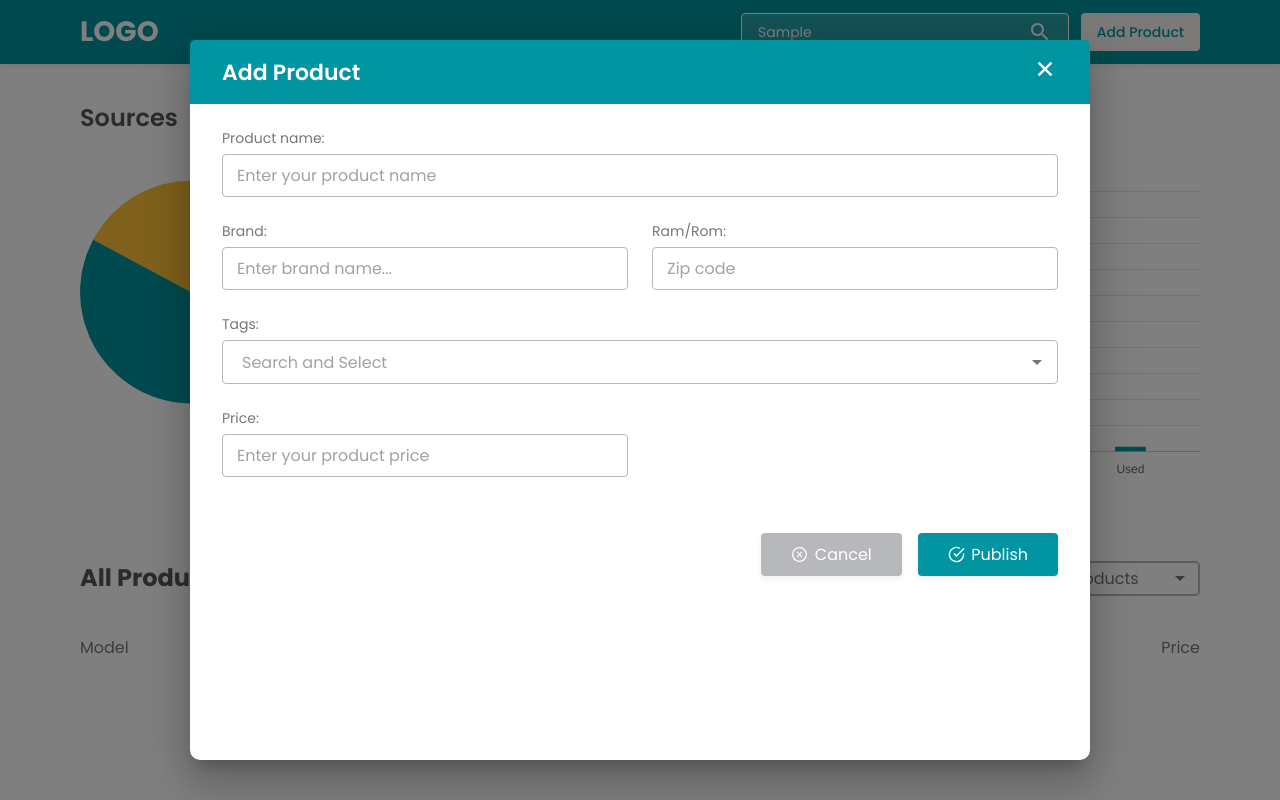
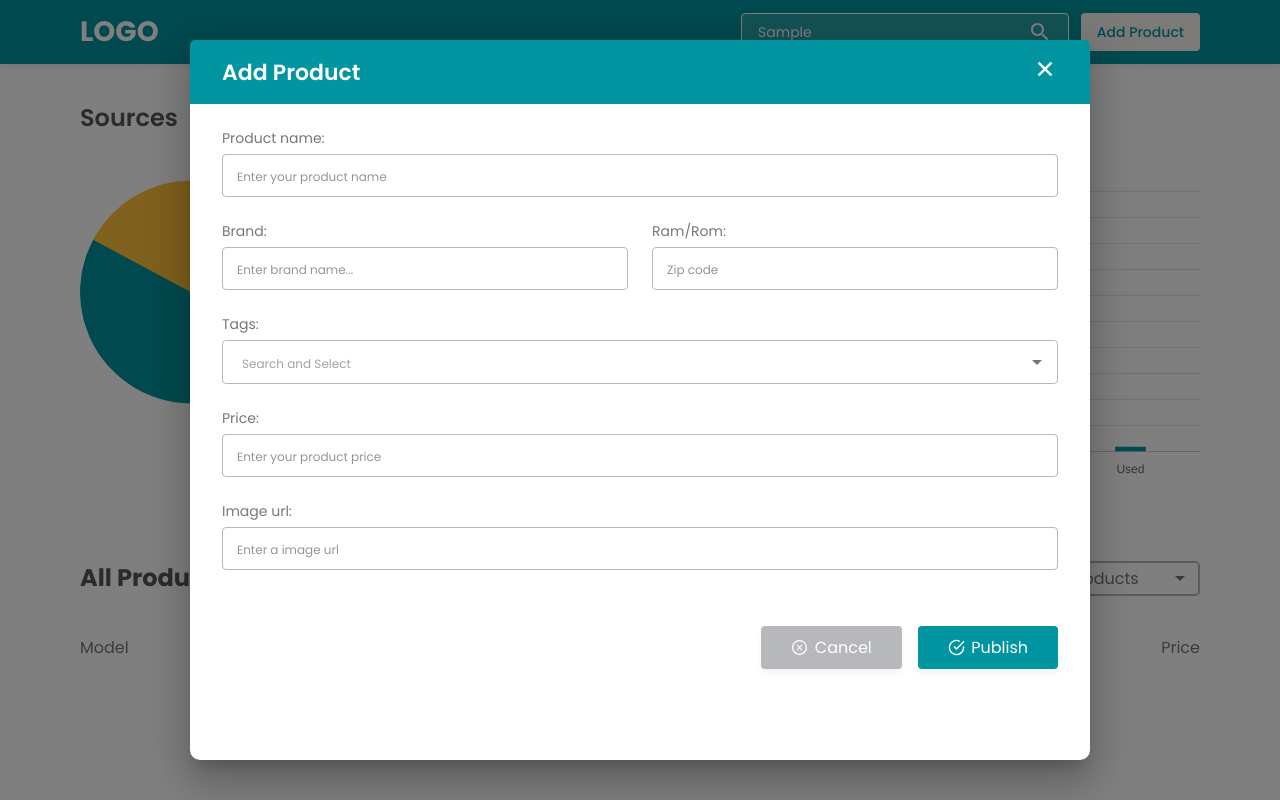
Before and after one commit to shahnewaz171/product-dashboard, a React (Create React App) app: page / in a window 1280 px wide. Both pictures are taken after typing "Sample" into the empty fields and a click on the button "Add Product". Shown: the top 800 px of the page. Built offline with nearby package versions, Linux system fonts and the light colour scheme.

Commit message:
dynamic add product form and updated functionalities

```diff
--- a/src/components/Home/AllProducts/AddProduct/AddProduct.css
+++ b/src/components/Home/AllProducts/AddProduct/AddProduct.css
@@ -1,5 +1,5 @@
 .add-product .MuiOutlinedInput-input {
-    padding: 10px 125px 10px 15px;
+    padding: 10px 15px;
 }
 
 .add-product .MuiAutocomplete-root .MuiOutlinedInput-root {
@@ -68,6 +68,9 @@
     width: 15px !important;
     margin-right: 5px;
 }
+.disable-color{
+    color: #fff !important;
+}
 
 .add-product .MuiFormHelperText-root {
     margin-left: 0px;
@@ -77,3 +80,13 @@
     padding: 9.5px 30px;
     box-shadow: 0px 4px 6px rgba(0, 0, 0, 0.05);
 }
+
+/* hide arrow icons */
+input::-webkit-outer-spin-button,
+input::-webkit-inner-spin-button {
+  -webkit-appearance: none;
+  margin: 0;
+}
+input[type=number] {
+  -moz-appearance: textfield;
+}
--- a/src/components/Home/AllProducts/AddProduct/AddProduct.tsx
+++ b/src/components/Home/AllProducts/AddProduct/AddProduct.tsx
@@ -4,25 +4,31 @@ import { useForm } from 'react-hook-form';
 import { IoCloseSharp } from 'react-icons/io5';
 import useGlobalContext from '../../../../context/useGlobalContext';
 import { modalStyle } from '../../../shared/CustomStyles/CustomStyles';
+import { ProductInput } from '../../../../types/model';
 import { AiOutlineCloseCircle } from "react-icons/ai";
 import { FiCheckCircle } from "react-icons/fi";
 import './AddProduct.css';
+interface Props {
+    open: boolean;
+    setOpen: React.Dispatch<React.SetStateAction<boolean>>;
+}
 
-const productInfo = [
-    { id: 1, title: "Product name", name: "pd_name", placeText: "Enter your product name" },
+const productInputs: ProductInput[] = [
+    { id: 1, title: "Product name", name: "phone_title", placeText: "Enter your product name" },
     { id: 2, title: "Brand", name: "brand", placeText: "Enter brand name..." },
     { id: 3, title: "Ram/Rom", name: "ram_rom", placeText: "Zip code" },
     { id: 4, title: "Tags", name: "tags", placeText: "Search and Select" },
-    { id: 5, title: "Price", name: "price", placeText: "Enter your product price" }
+    { id: 5, title: "Price", name: "phone_price", placeText: "Enter your product price" },
+    { id: 6, title: "Image url", name: "phone_image", placeText: "Enter a image url" }
 ]
-const tagLabel = ['Best value', 'Best camera', 'Best performance'];
+const tagLabel: string[] = ['Best Value', 'Best Camera', 'Best Performance'];
 
 
-const AddProduct: React.FC< any> = ({ open, setOpen }) => {
-    const { ErrorMessages } = useGlobalContext();
+const AddProduct: React.FC<Props> = ({ open, setOpen }) => {
+    const { ErrorMessages, products, getProducts } = useGlobalContext();
     const [disable, setDisable] = useState<boolean>(false);
     const [selectedTags, setSelectedTags] = useState<string[]>([]);
-    const { register, handleSubmit, reset, formState: { errors }, control } = useForm({
+    const { register, handleSubmit, reset, formState: { errors } } = useForm<any>({
         mode: "all",
         reValidateMode: 'onChange'
     });
@@ -38,7 +44,18 @@ const AddProduct: React.FC< any> = ({ open, setOpen }) => {
     }
 
     const onSubmit = (data: any) => {
-        console.log(data);
+        setDisable(true);
+        const tags =  selectedTags?.map(v => v.split(' ').join('_').toLowerCase());
+        const newItem = { ...data, customTags: tags, phone_images: [data.phone_image] };
+        const payload = [newItem, ...products];
+
+        setTimeout(() => {
+            setDisable(false);
+            getProducts(payload);
+            reset();
+            setSelectedTags([]);
+            setOpen(false);
+        }, 1000);
     }
 
     return (
@@ -61,7 +78,7 @@ const AddProduct: React.FC< any> = ({ open, setOpen }) => {
                 </Box>
                 <Box className="addProduct-body">
                     <Grid container columnSpacing={3} >
-                        {productInfo?.map(item => {
+                        {productInputs?.map(item => {
                             const { id, name, title, placeText } = item;
                             return (
                                 name === "tags" ?
@@ -79,18 +96,29 @@ const AddProduct: React.FC< any> = ({ open, setOpen }) => {
                                             // filterSelectedOptions
                                             onChange={(event, value) => handleSelectedTags(value)}
                                             renderInput={(params) => (
-                                                <TextField {...params} placeholder={placeText} {...register(`${name}`, { required: selectedTags.length ? '' : 'This field is required' })} />
+                                                <TextField {...params} placeholder={placeText} {...register(`${name}`, { required: selectedTags.length ? '' : 'This field is required' })} sx={{
+                                                    '& ::placeholder': {
+                                                        fontSize: '12px',
+                                                        color: '#000'
+                                                    }
+                                                }} />
                                             )}
                                         />
-                                        <ErrorMessages errors={errors} inputName={`${name}`}  />
+                                        <ErrorMessages errors={errors} inputName={`${name}`} />
                                     </Grid>
                                     :
-                                    <Grid key={id} item xs={ name === ("pd_name" || "price") ? 12 : 6 } sx={{ mb: 3, pt: name === "pd_name" ? 3 : 0 }}>
+                                    <Grid key={id} item xs={(name.includes('brand') || (name.includes('ram_rom'))) ? 6 : 12} sx={{ mb: 3, pt: name.includes('phone_title') ? 3 : 0 }}>
                                         <Typography component="p" className="searchItem-title" >
                                             {title}:
                                         </Typography>
-                                        <TextField fullWidth {...register(`${name}`, { required: 'This field is required' })} placeholder={placeText} />
-                                        <ErrorMessages errors={errors} inputName={`${name}`}  />
+                                        <TextField fullWidth type={name.includes('phone_price') ? "number" : name.includes('phone_image') ? 'url' : "text"} {...register(`${name}`, { required: 'This field is required' })}
+                                            placeholder={placeText} sx={{
+                                                '& ::placeholder': {
+                                                    fontSize: '12px',
+                                                    color: '#000'
+                                                }
+                                            }} />
+                                        <ErrorMessages errors={errors} inputName={`${name}`} />
                                     </Grid>
                             )
                         })}
--- a/src/components/Home/Home.tsx
+++ b/src/components/Home/Home.tsx
@@ -10,7 +10,7 @@ import './Home.css';
 
 
 const Home: React.FC<any> = () => {
-    const { products, percentage } = useGlobalContext();
+    const { percentage } = useGlobalContext();
 
     return (
         <Main>
--- /dev/null
+++ b/src/components/shared/Loader/CircleLoader.tsx
@@ -0,0 +1,13 @@
+import React from 'react';
+import { Box, CircularProgress } from '@mui/material';
+
+const CircleLoader: React.FC = () => {
+
+    return (
+        <Box className="d-flex justify-center">
+            <CircularProgress sx={{ height: '40px !important', width: '40px !important' }} />
+        </Box>
+    );
+};
+
+export default CircleLoader;
--- a/src/components/shared/Loader/RotatingLoader.tsx
+++ b/src/components/shared/Loader/RotatingLoader.tsx
@@ -6,7 +6,7 @@ const RotatingLoader: React.FC = () => {
 
     return (
         <div style={loaderStyle}>
-            <RotatingLines width={'80'} strokeColor="#0095A0" strokeWidth="2" />
+            <RotatingLines width={'75'} strokeColor="#0095A0" strokeWidth="2" />
         </div>
     );
 };
--- a/src/context/useGlobalContext.tsx
+++ b/src/context/useGlobalContext.tsx
@@ -14,8 +14,8 @@ export const UserProvider: React.FC<ReactNode> = ({ children }) => {
     const [searchValue, setSearchValue] = useState<string>("");
     const toastId = useRef<any>(null);
 
-    const getProducts = () => {
-        const productLength = productList.length;
+    const getProducts = (data: productProps[]) => {
+        const productLength = data.length;
         let totalBikroy = 0;
         let totalDaraz = 0;
         let totalPickaboo = 0;
@@ -27,17 +27,17 @@ export const UserProvider: React.FC<ReactNode> = ({ children }) => {
         if (productLength) {
             setIsLoading(false);
 
-            const data = productList.map((item, index) => {
+            const filteredProducts = data?.map((item, index) => {
                 const { phone_price, official_warranty, unofficial_warranty, no_warranty, used_phone, phone_link, ram, storage, brand, phone_details } = item;
 
                 item.tags = [];
 
-                const mainSensor = parseInt(phone_details.mainCamera?.split(',')[0]);
-                const cameras = phone_details.mainCamera?.split(/[ ,]+/)?.filter(item => (item === 'MP'));
-                const selfieCamera = parseInt(phone_details.selfieCamera?.split(',')[0]);
-                const snapdragonChip = phone_details['chipset'].toLowerCase()?.includes('snapdragon');
-                const amoledDisplay = phone_details['displayType'].toLowerCase()?.includes('amoled');
-                const specificPixels = phone_details['displayRes'].toLowerCase()?.includes('1080');
+                const mainSensor = parseInt(phone_details?.mainCamera?.split(',')[0]);
+                const cameras = phone_details?.mainCamera?.split(/[ ,]+/)?.filter(item => (item === 'MP'));
+                const selfieCamera = parseInt(phone_details?.selfieCamera?.split(',')[0]);
+                const snapdragonChip = phone_details?.chipset?.toLowerCase().includes('snapdragon');
+                const amoledDisplay = phone_details?.displayType?.toLowerCase().includes('amoled');
+                const specificPixels = phone_details?.displayRes?.toLowerCase().includes('1080');
 
                 /* best value */
                 if((phone_price <= 20000) && ((Number(ram)) >= 4) && ((Number(storage)) >= 64) && ((brand.toLowerCase().includes('xiaomi')) || (brand.toLowerCase().includes('realme')))){
@@ -80,7 +80,7 @@ export const UserProvider: React.FC<ReactNode> = ({ children }) => {
                 return item;
 
             });
-            setProducts(data);
+            setProducts(filteredProducts);
 
             const sourcesLength = totalBikroy + totalDaraz + totalPickaboo;
 
@@ -103,7 +103,7 @@ export const UserProvider: React.FC<ReactNode> = ({ children }) => {
     }
 
     useEffect(() => {
-        getProducts();
+        getProducts(productList);
     }, []);
 
     const alertMessage = (value: string, isSuccess: boolean) => {
```
Also changed, not shown: src/components/Home/AllProducts/AllProducts.tsx (+4 -7 lines), src/components/Home/AllProducts/ProductList/ProductList.tsx (+10 -3 lines), src/types/model.ts (+16 -0 lines).
